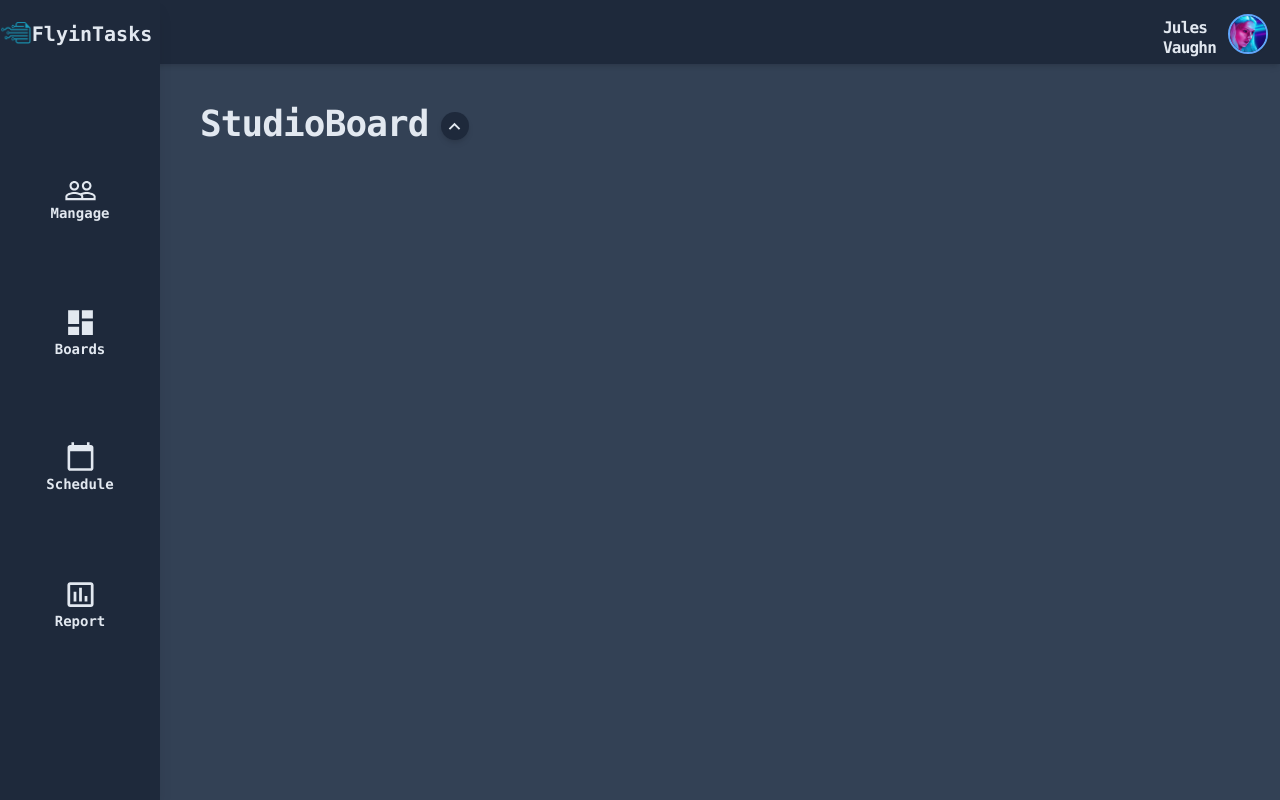
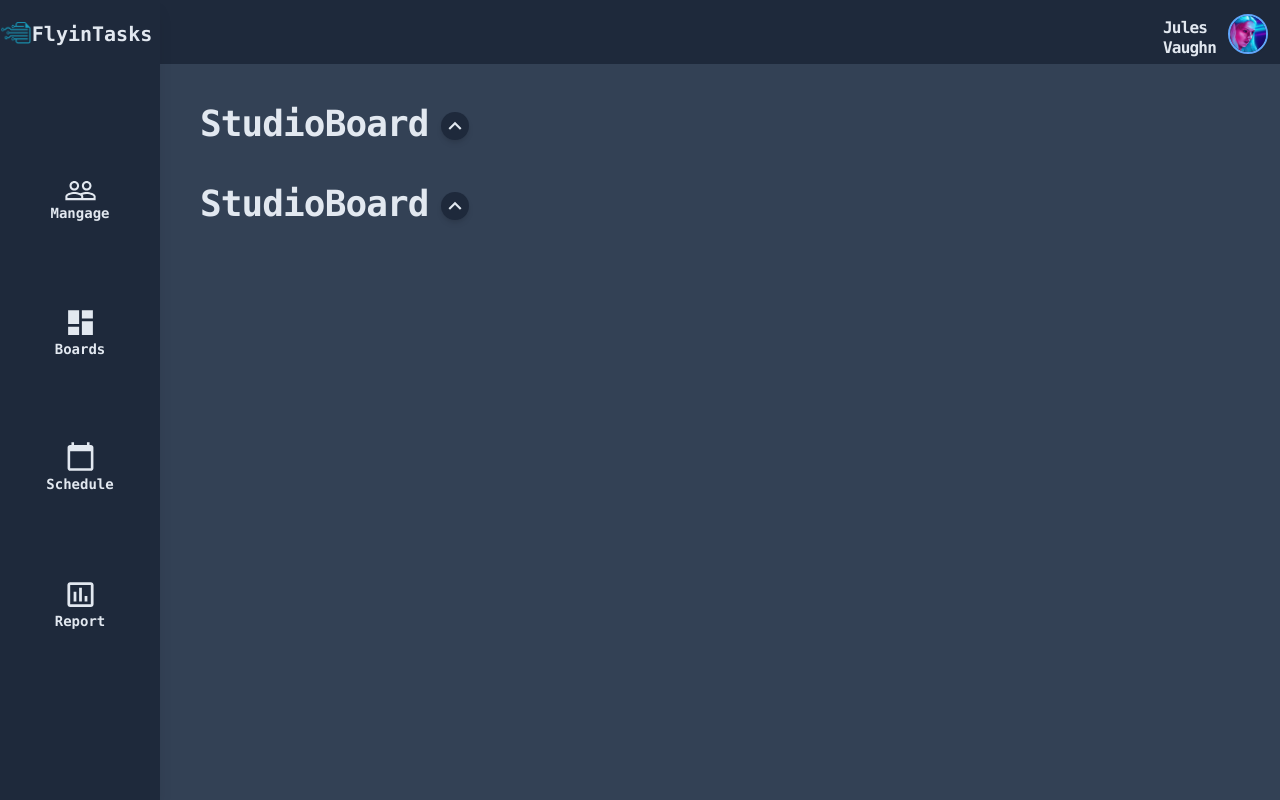
Before and after one commit to schmiff/kanban-app, a Next.js app: page / in a window 1280 px wide. Built offline with nearby package versions, Linux system fonts and the light colour scheme.

Commit message:
Added Content Cards with Animations

```diff
--- a/components/Boards.js
+++ b/components/Boards.js
@@ -1,28 +1,49 @@
 import React, { useState } from 'react'
-import { MdExpandMore, MdExpandLess } from 'react-icons/md'
+import { MdExpandMore, MdExpandLess, MdMoreVert } from 'react-icons/md'
 
 const Boards = () => {
   const [isOpen, setIsOpen] = useState(false)
   return (
-    <div className="h-full pl-40">
+    <div className="h-full transition-all ease-in-out duration-150" style={!isOpen ? {height: 80}: {height: 480}}>
       <div className="pl-10 pt-10 pb-2 flex items-center">
         <div className="text-slate-200 select-none font-mono font-bold font-[Helvetica] text-4xl pr-3 tracking-tight">
           StudioBoard
         </div>
         <div className="pt-1">
-          <div className="flex justify-center select-none items-center rounded-full h-7 w-7 bg-slate-800 text-slate-200 shadow-md cursor-pointer hover:outline hover:ease-linear hover:duration-75" onClick={() => setIsOpen(!isOpen)}>
+          <div className="flex justify-center select-none items-center rounded-full h-7 w-7 bg-slate-800 text-slate-200 shadow-md cursor-pointer hover:outline hover:ease-in-out hover:duration-100" onClick={() => setIsOpen(!isOpen)}>
               {/*Expand and Collapse Board Tasks Logic*/}
-              {isOpen && <MdExpandMore size={23}/>}
+              {isOpen && <MdExpandMore size={26}/>}
               {!isOpen &&
-              <MdExpandLess size={23}
-
+              <MdExpandLess size={26}
               />}
           </div>
         </div>
-
-
       </div>
-
+    {/* Board Expand and Collapse Logic + Styling */}
+      <div className="overflow-hidden transition-all ease-in-out duration-150" style={isOpen ? { height: 400 + "px" }: {height: 1 + "px"}}>
+        {/* Board Columns */}
+        <div className="grid grid-cols-4 gap-5 justify-between px-10 pt-2 h-full">
+          <div className="items-center bg-slate-800 text-slate-200 font-mono px-3 py-2 text-xl rounded-md shadow-md">
+            <div className="pb-2">
+              Backlog
+            </div>
+            <div className="flex items-center bg-slate-600 rounded-sm">
+            <label className="px-1 text-sm">
+              Low Prio
+            </label>
+            </div>
+          </div>
+          <div className="bg-slate-800 text-slate-200 font-mono px-3 py-2 text-xl rounded-md shadow-md">
+            In Progress
+          </div>
+          <div className="bg-slate-800 text-slate-200 font-mono px-3 py-2 text-xl rounded-md shadow-md">
+            In Review
+          </div>
+          <div className="bg-slate-800 text-slate-200 font-mono px-3 py-2 text-xl rounded-md shadow-md">
+            Completed
+          </div>
+        </div>
+      </div>
 
     </div>
   )
--- /dev/null
+++ b/components/Content.js
@@ -0,0 +1,14 @@
+import React from 'react'
+import Boards from './Boards'
+
+const Content = () => {
+  return (
+          <div className="pl-40 bg-slate-700 " >
+                <Boards/>
+                <Boards/>
+          </div>
+
+  )
+}
+
+export default Content
--- a/components/Layout.js
+++ b/components/Layout.js
@@ -2,14 +2,15 @@ import React from 'react'
 import Sidebar from './Sidebar'
 import Headerbar from './Headerbar'
 import Boards from './Boards'
+import Content from './Content'
 
 const Layout = () => {
   return (
-        <div className="bg-slate-700 h-screen w-full relative flex overflow-hidden">
+        <div className="bg-slate-700 h-full w-full relative flex">
                 <Sidebar/>
                 <div className="flex flex-col h-full w-full">
                         <Headerbar />
-                        <Boards/>
+                        <Content />
                 </div>
 
 
--- a/components/Sidebar.js
+++ b/components/Sidebar.js
@@ -18,7 +18,7 @@ const Sidebar = () => {
                         <div className="flex h-20 w-30 items-center justify-center">
                                 <div className='flex flex-col leading-3 w-28 items-center text-sm text-slate-200 font-mono font-bold font-[Helvetica] cursor-pointer rounded-xl hover:bg-slate-200 hover:text-slate-800 hover:ease-linear hover:duration-200 py-2'>
                                         <MdPeopleOutline size={33}/>
-                                        <div>
+                                        <div className="select-none">
                                                 Mangage
                                         </div>
                                 </div>
@@ -26,7 +26,7 @@ const Sidebar = () => {
                         <div className="flex h-20 w-30 items-center justify-center">
                                 <div className='flex flex-col w-28 items-center text-sm text-slate-200 font-bold font-mono font-[Helvetica] cursor-pointer rounded-xl hover:bg-slate-200 hover:text-slate-800 hover:ease-linear hover:duration-200 py-2'>
                                         <MdDashboard size={33}/>
-                                        <div >
+                                        <div className="select-none" >
                                                 Boards
                                         </div>
                                 </div>
@@ -34,7 +34,7 @@ const Sidebar = () => {
                         <div className="flex h-20 w-30 items-center justify-center">
                                 <div className='flex leading-6 flex-col w-28 items-center text-sm text-slate-200 font-mono font-bold font-[Helvetica] cursor-pointer rounded-xl hover:bg-slate-200 hover:text-slate-800 hover:ease-linear hover:duration-200 py-2'>
                                         <MdCalendarToday size={31}/>
-                                        <div >
+                                        <div className="select-none">
                                                 Schedule
                                         </div>
                                 </div>
@@ -42,7 +42,7 @@ const Sidebar = () => {
                         <div className="flex h-20 w-30 items-center justify-center">
                                 <div className='flex w-28 flex-col items-center text-sm text-slate-200 font-mono font-bold font-[Helvetica] cursor-pointer rounded-xl hover:bg-slate-200 hover:text-slate-800 hover:ease-linear hover:duration-200 py-2'>
                                         <MdInsertChartOutlined size={33}/>
-                                        <div >
+                                        <div className="select-none">
                                                 Report
                                         </div>
                                 </div>
--- a/pages/index.js
+++ b/pages/index.js
@@ -5,6 +5,9 @@ import Sidebar from '../components/Sidebar'
 
 export default function Home(){
   return (
-    <Layout/>
+    <div className="h-screen">
+      <Layout/>
+    </div>
+
   )
 }
```
